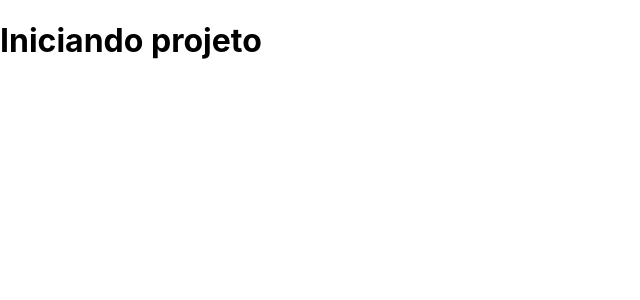
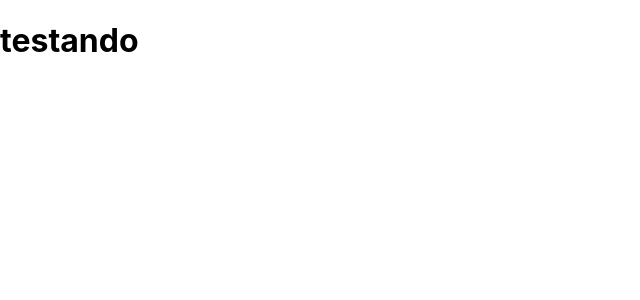
Before and after one commit to EsGui/cadastro-de-usuarios-front-end, a React (Create React App) app: page / in a window 1280 px wide. Shown: the top 300 px of the page, without its empty margins (0-640 px from the left). Built offline with nearby package versions, Linux system fonts and the light colour scheme.

Commit message:
feat: testando

```diff
--- a/src/App.js
+++ b/src/App.js
@@ -3,7 +3,8 @@ import RegisterUserPage from "./Pages/RegisterUserPage";
 function App() {
   return (
     <div>
-      <RegisterUserPage />
+      {/* <RegisterUserPage /> */}
+      <h1>testando</h1>
     </div>
   );
 }
--- a/src/Components/RegisterUser/RegisterUserComponent.js
+++ b/src/Components/RegisterUser/RegisterUserComponent.js
@@ -8,4 +8,4 @@ function RegisterUserComponent() {
     )
 }
 
-export default RegisterUserComponent
+export default RegisterUserComponent;
```
